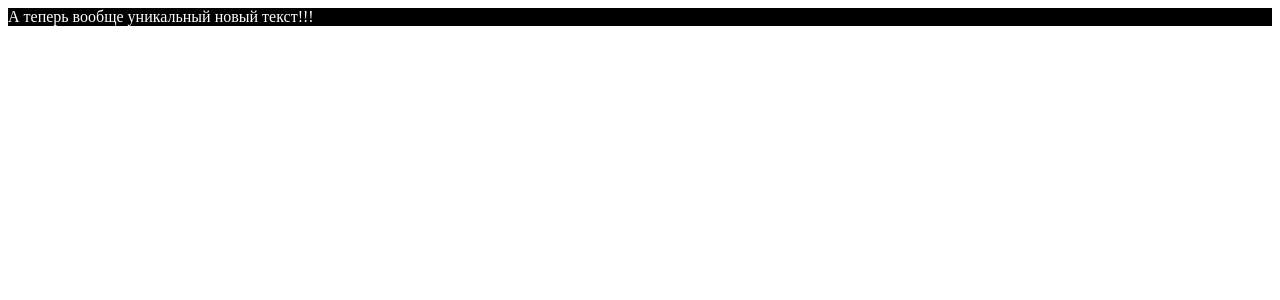
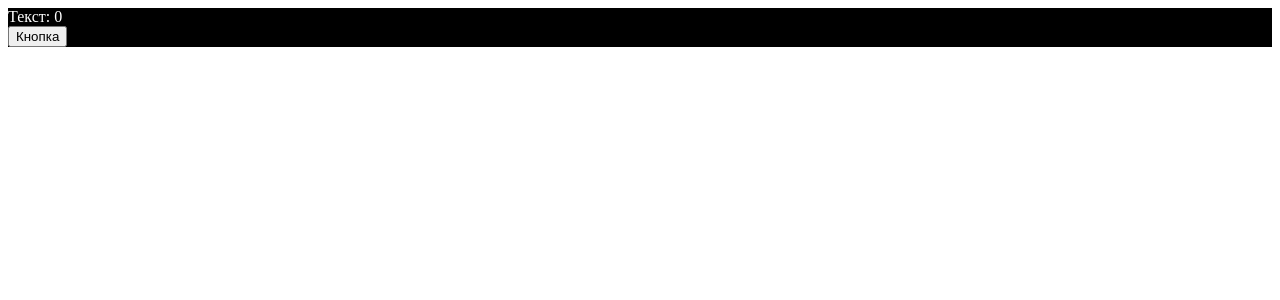
Before and after one commit to ElmirKuba/invest-helper-react-vite-pwa, a React (Vite) app: page / in a window 1280 px wide. Shown: the top 300 px of the page. Built offline with nearby package versions, Linux system fonts and the light colour scheme.

Commit message:
Проверяем обновление прилы 2

```diff
--- a/index.html
+++ b/index.html
@@ -1,5 +1,5 @@
 <!DOCTYPE html>
-<html lang="en">
+<html lang="ru">
   <head>
     <meta charset="UTF-8" />
     <link
--- a/src/App.tsx
+++ b/src/App.tsx
@@ -1,8 +1,22 @@
+import { useState } from 'react';
 import './App.css';
 
 /** Основной компонент приложения */
 function App() {
-  return <div className="App">А теперь вообще уникальный новый текст!!!</div>;
+  const [count, setCount] = useState(0);
+
+  return (
+    <div className="App">
+      <div>Текст: {count}</div>
+      <button
+        onClick={() => {
+          setCount(count + 1);
+        }}
+      >
+        Кнопка
+      </button>
+    </div>
+  );
 }
 
 export default App;
```
